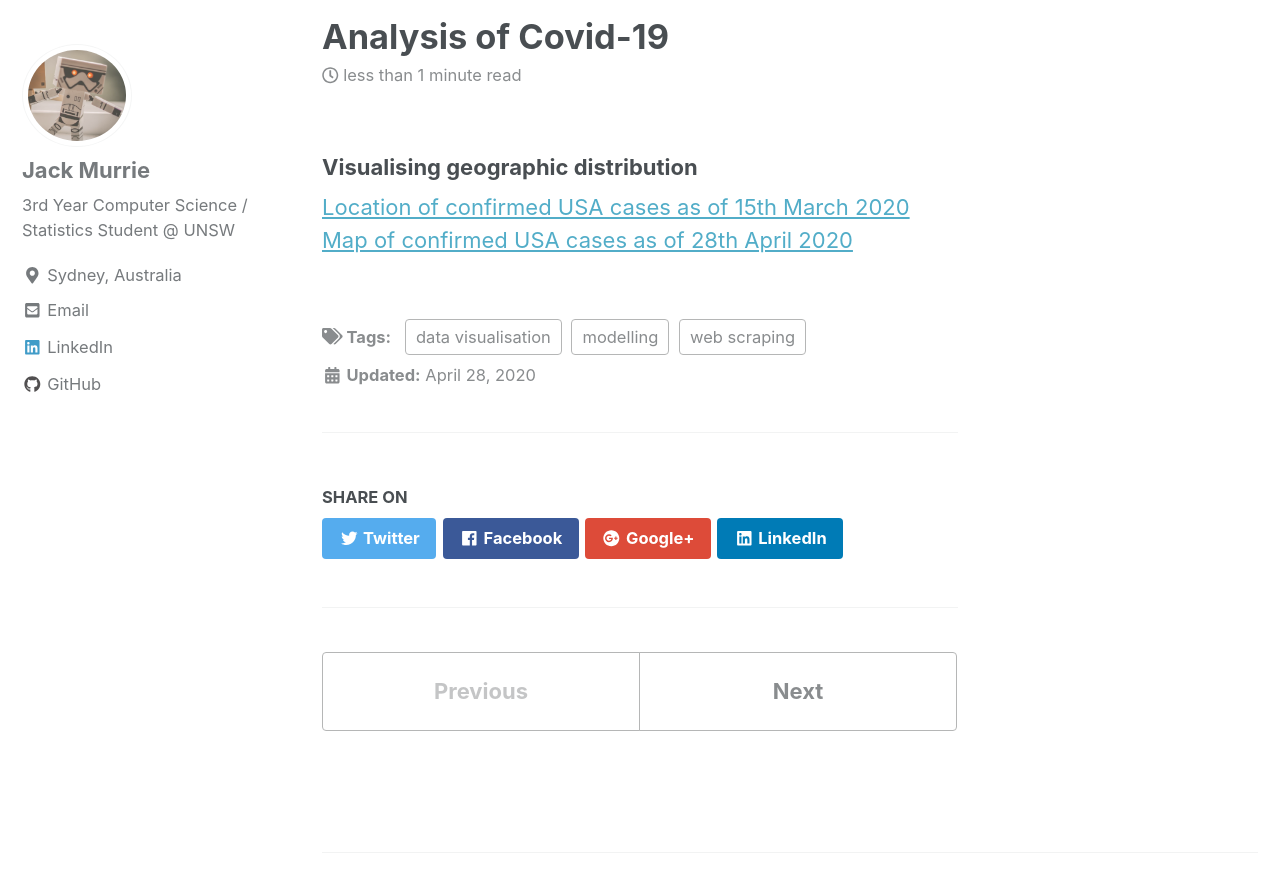
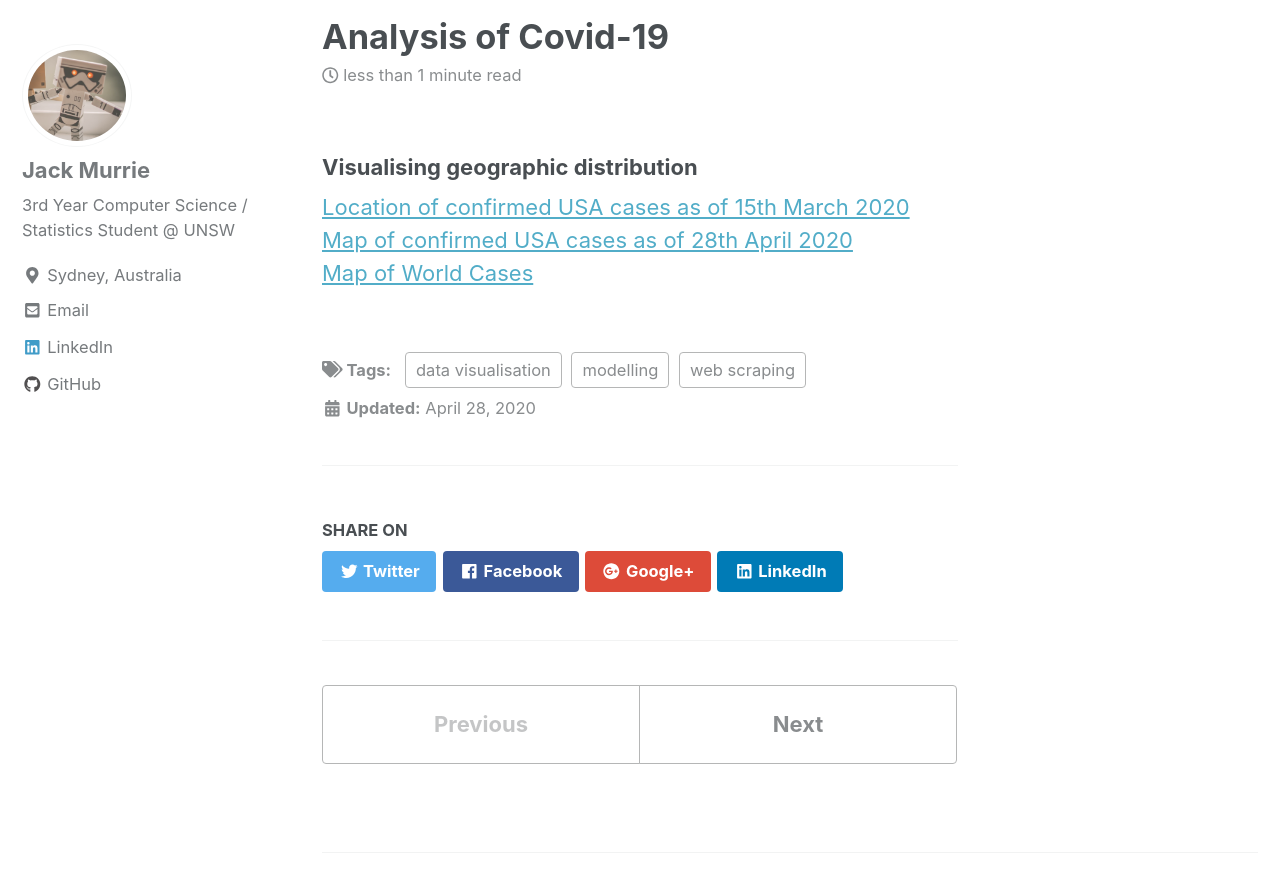
Before and after one commit to JackMurrie/JackMurrie.github.io, a Jekyll site: the page built from _posts/2020-05-1-covid19.md, in a window 1280 px wide and 900 px high, scrolled down 1084 px. Shown: the top 892 px of the window. Built offline with Jekyll 4.4.1, drawn with Linux system fonts in a browser that asks for light colours; nearby versions of some CDN libraries.

Commit message:
Update 2020-05-1-covid19.md

```diff
--- a/_posts/2020-05-1-covid19.md
+++ b/_posts/2020-05-1-covid19.md
@@ -9,4 +9,5 @@ mathjax: "true"
 ---
 ### Visualising geographic distribution
 [Location of confirmed USA cases as of 15th March 2020](/images/marker_cluster_usa_2020-03-15.html) <br>
-[Map of confirmed USA cases as  of 28th April 2020](/images/2020-04-28_chloropleth.html)
+[Map of confirmed USA cases as  of 28th April 2020](/images/2020-04-28_chloropleth.html) <br>
+[Map of World Cases](/images/world_cases_2020_28_4.html) <br>
```
